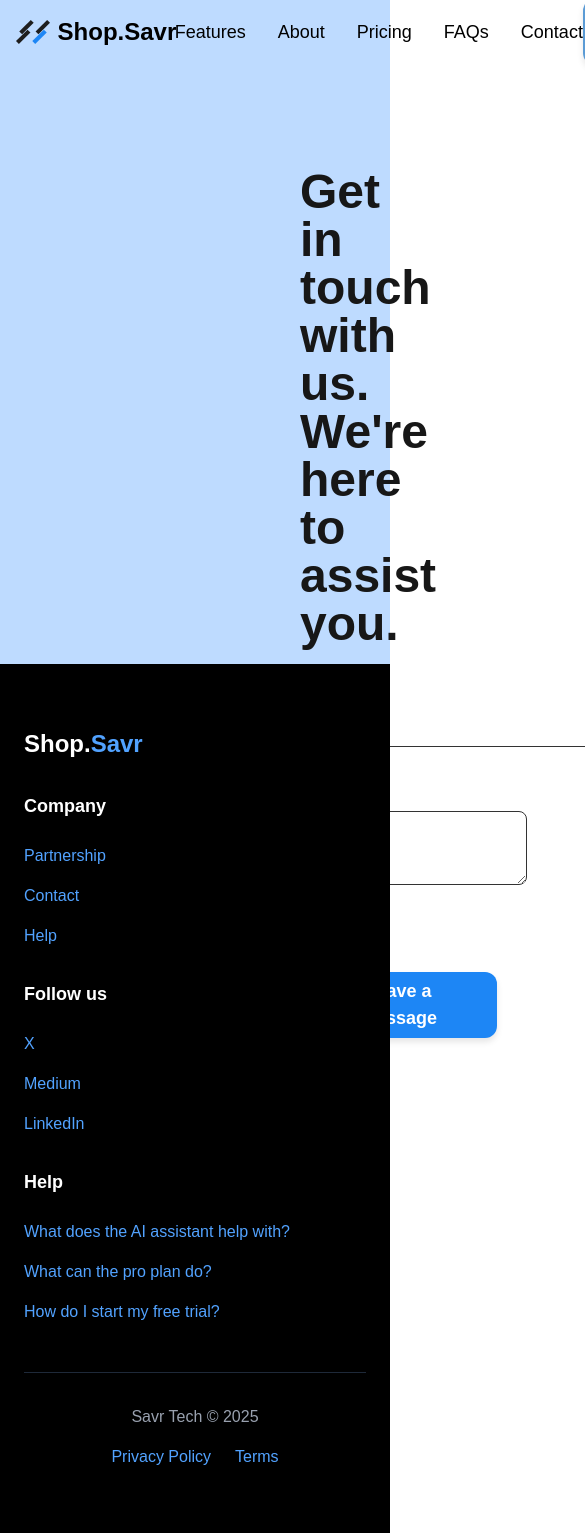
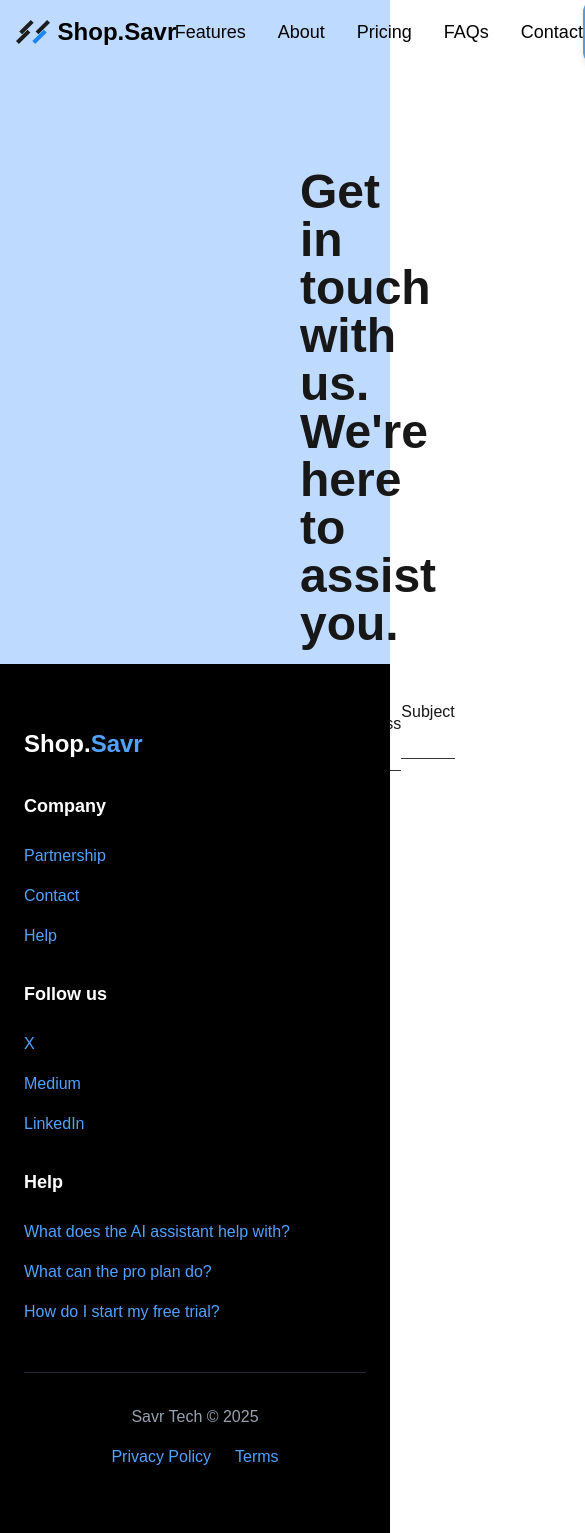
Before and after one commit to KaanIsmet/ShopSavr, a Next.js app in the folder frontend/: page /contact in a window 390 px wide. Shown: the top 1533 px of the page, 585 px wide, since content can reach past the window. Built offline with nearby package versions, Linux system fonts and the light colour scheme.

Commit message:
ready to push for deployment

```diff
--- a/frontend/src/app/page.js
+++ b/frontend/src/app/page.js
@@ -13,7 +13,7 @@ export default function Home() {
   return (
     <div>
       <Navbar></Navbar>
-      <div className=" bg-blue-200 h-200">
+      <div className=" bg-blue-200 h-200 py-10">
         <div className="max-w-7xl mx-auto px-4">
           <br/>
           <br/>
--- a/frontend/src/style/style.css
+++ b/frontend/src/style/style.css
@@ -1,6 +1,6 @@
 /* Sign Up Button Styling */
 .signup-button {
-    background-color: #5B9BD5; /* Your custom blue color */
+    background-color: #5B9BD5;
     color: white;
     padding: 6px 60px;
     border-radius: 12px;
@@ -14,8 +14,27 @@
     cursor: pointer;
 }
 
+/* Mobile styles for signup button */
+@media (max-width: 767px) {
+    .signup-button {
+        padding: 8px 30px;
+        font-size: 16px;
+        width: 100%;
+        text-align: center;
+        max-width: 280px;
+    }
+}
+
+/* Tablet styles for signup button */
+@media (min-width: 768px) and (max-width: 1023px) {
+    .signup-button {
+        padding: 7px 45px;
+        font-size: 17px;
+    }
+}
+
 .signup-button:hover {
-    background-color: #4A8BC2; /* Slightly darker on hover */
+    background-color: #4A8BC2;
     box-shadow: 0 6px 12px rgba(0, 0, 0, 0.15);
     transform: translateY(-1px);
 }
@@ -25,8 +44,9 @@
     box-shadow: 0 2px 4px rgba(0, 0, 0, 0.1);
 }
 
+/* Message Button Styling */
 .message-button {
-    background-color: #1D86F5; /* Your custom blue color */
+    background-color: #1D86F5;
     color: white;
     padding: 6px 60px;
     border-radius: 12px;
@@ -40,8 +60,27 @@
     cursor: pointer;
 }
 
+/* Mobile styles for message button */
+@media (max-width: 767px) {
+    .message-button {
+        padding: 8px 30px;
+        font-size: 16px;
+        width: 100%;
+        text-align: center;
+        max-width: 280px;
+    }
+}
+
+/* Tablet styles for message button */
+@media (min-width: 768px) and (max-width: 1023px) {
+    .message-button {
+        padding: 7px 45px;
+        font-size: 17px;
+    }
+}
+
 .message-button:hover {
-    background-color: #4A8BC2; /* Slightly darker on hover */
+    background-color: #4A8BC2;
     box-shadow: 0 6px 12px rgba(0, 0, 0, 0.15);
     transform: translateY(-1px);
 }
@@ -51,12 +90,31 @@
     box-shadow: 0 2px 4px rgba(0, 0, 0, 0.1);
 }
 
+/* Box Styling */
 .my-box {
     background-color: #4A8BC2;
-    height: 200;
-    width: 500;
+    height: 200px;
+    width: 500px;
 }
 
+/* Mobile styles for box */
+@media (max-width: 767px) {
+    .my-box {
+        width: 100%;
+        max-width: 350px;
+        height: 150px;
+    }
+}
+
+/* Tablet styles for box */
+@media (min-width: 768px) and (max-width: 1023px) {
+    .my-box {
+        width: 400px;
+        height: 175px;
+    }
+}
+
+/* Input Styling */
 .underline-input {
     border: none;
     border-bottom: 1px solid #333;
@@ -65,8 +123,24 @@
     padding: 5px 60px;
 }
 
+/* Mobile styles for underline input */
+@media (max-width: 767px) {
+    .underline-input {
+        padding: 5px 20px;
+        width: 100%;
+        max-width: 280px;
+    }
+}
+
+/* Tablet styles for underline input */
+@media (min-width: 768px) and (max-width: 1023px) {
+    .underline-input {
+        padding: 5px 40px;
+    }
+}
+
 .underline-input:focus {
-    border-bottom: 2px solid #007bff; /* Blue underline on focus */
+    border-bottom: 2px solid #007bff;
 }
 
 .long-underline {
@@ -78,10 +152,28 @@
     transition: border-color 0.3s ease;
 }
 
-.long-underline:focus {
-    border-color: #007bff; /* Blue border on focus */
+/* Mobile styles for long underline */
+@media (max-width: 767px) {
+    .long-underline {
+        padding: 10px;
+        width: 100%;
+        max-width: 100%;
+        box-sizing: border-box;
+    }
 }
 
+/* Tablet styles for long underline */
+@media (min-width: 768px) and (max-width: 1023px) {
+    .long-underline {
+        padding: 11px;
+    }
+}
+
+.long-underline:focus {
+    border-color: #007bff;
+}
+
+/* Card Styling */
 .card {
     background-color: white;
     border-radius: 0.75rem;
@@ -90,10 +182,26 @@
     transition: box-shadow 0.3s ease;
 }
 
+/* Mobile styles for card */
+@media (max-width: 767px) {
+    .card {
+        padding: 1rem;
+        margin: 0 1rem;
+    }
+}
+
+/* Tablet styles for card */
+@media (min-width: 768px) and (max-width: 1023px) {
+    .card {
+        padding: 1.25rem;
+    }
+}
+
 .card:hover {
     box-shadow: 0 20px 25px -5px rgb(0 0 0 / 0.1), 0 8px 10px -6px rgb(0 0 0 / 0.1);
 }
 
+/* Card Signup Styling */
 .card-signup {
     background-color: white;
     border-radius: 0.75rem;
@@ -103,3 +211,22 @@
     margin: 0 auto;
     min-height: 24rem;
 }
+
+/* Mobile styles for card signup */
+@media (max-width: 767px) {
+    .card-signup {
+        padding: 1.5rem;
+        max-width: 90%;
+        min-height: 20rem;
+        margin: 0 auto;
+    }
+}
+
+/* Tablet styles for card signup */
+@media (min-width: 768px) and (max-width: 1023px) {
+    .card-signup {
+        padding: 1.75rem;
+        max-width: 24rem;
+        min-height: 22rem;
+    }
+}
```
Lines whose indentation alone changed are shown as unchanged.
